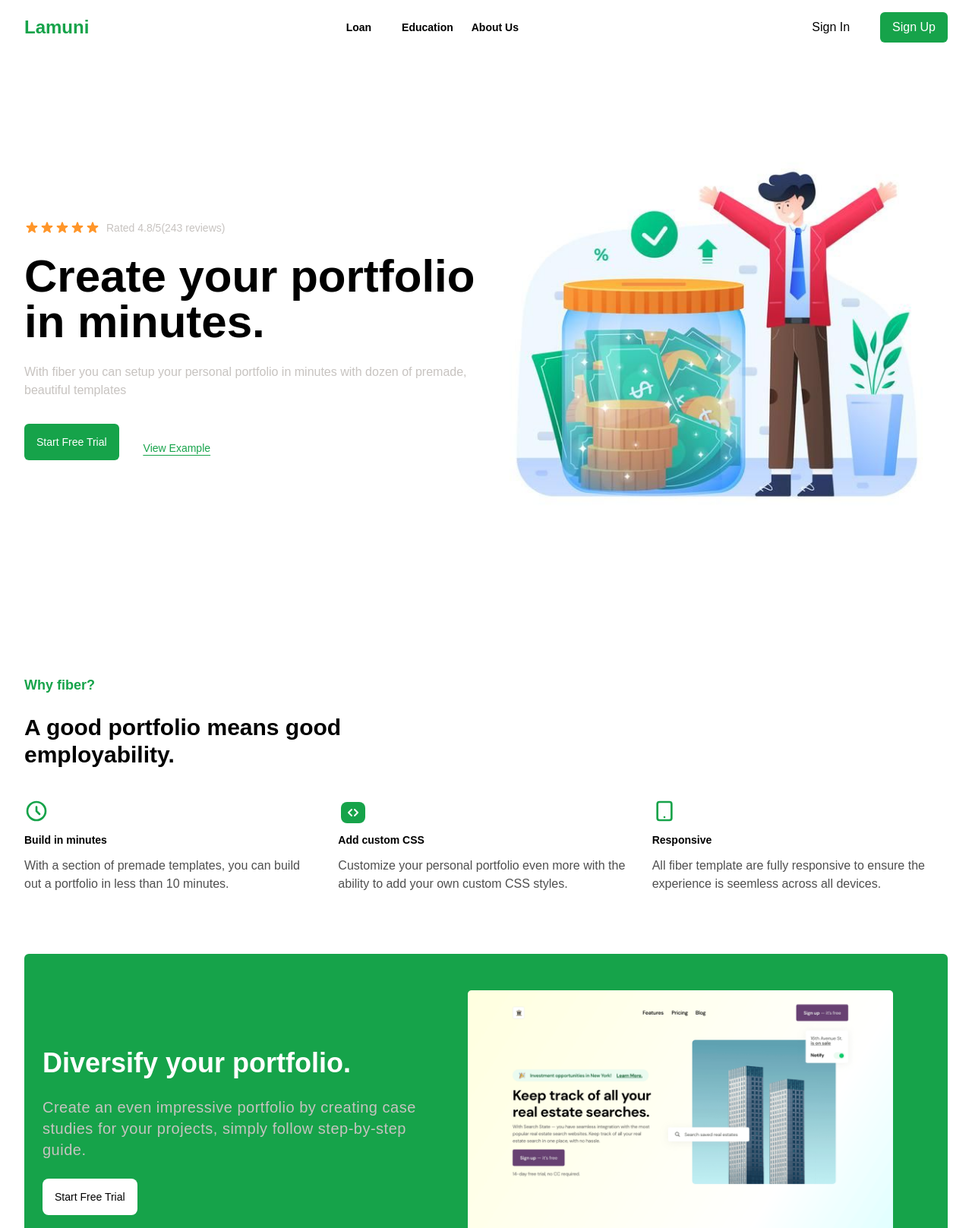
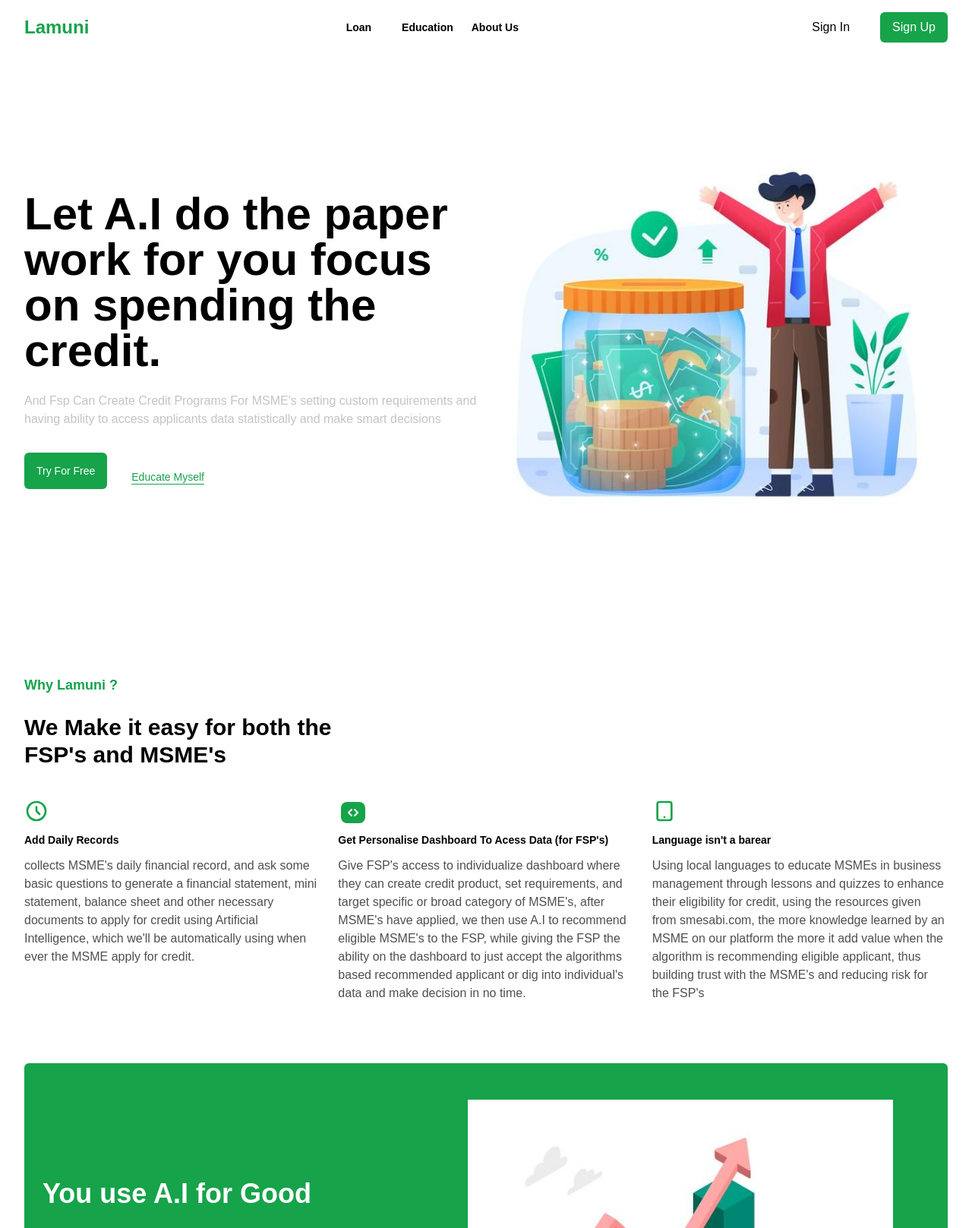
Before and after one commit to Bukharee/Lamuni, a Django app: page /en/ in a window 1280 px wide. Shown: the top 1617 px of the page at 76% size. Run offline with Django 4.2, Linux system fonts and the light colour scheme; some libraries are stand-ins or nearby versions.

Commit message:
Update index.html

```diff
--- a/templates/index.html
+++ b/templates/index.html
@@ -1,7 +1,6 @@
 {% extends "base.html" %} {% load static %}
 {% block title %} Lamuni{% endblock %}
 {% block content %}
-<!-- TODO: rephrase the content -->
 <section class="bg-white">
   <div
     class="container mx-auto px-8 pt-6 pb-12 flex flex-col-reverse sm:flex-row"
@@ -10,67 +9,14 @@
     <div
       class="flex flex-col items-center justify-center sm:items-start space-y-6"
     >
-      <div class="hidden sm:flex sm:space-x-2">
-        <div class="flex">
-          <svg
-            xmlns="http://www.w3.org/2000/svg"
-            class="h-5 w-5 text-dark-orange"
-            viewBox="0 0 20 20"
-            fill="currentColor"
-          >
-            <path
-              d="M9.049 2.927c.3-.921 1.603-.921 1.902 0l1.07 3.292a1 1 0 00.95.69h3.462c.969 0 1.371 1.24.588 1.81l-2.8 2.034a1 1 0 00-.364 1.118l1.07 3.292c.3.921-.755 1.688-1.54 1.118l-2.8-2.034a1 1 0 00-1.175 0l-2.8 2.034c-.784.57-1.838-.197-1.539-1.118l1.07-3.292a1 1 0 00-.364-1.118L2.98 8.72c-.783-.57-.38-1.81.588-1.81h3.461a1 1 0 00.951-.69l1.07-3.292z"
-            />
-          </svg>
-          <svg
-            xmlns="http://www.w3.org/2000/svg"
-            class="h-5 w-5 text-dark-orange"
-            viewBox="0 0 20 20"
-            fill="currentColor"
-          >
-            <path
-              d="M9.049 2.927c.3-.921 1.603-.921 1.902 0l1.07 3.292a1 1 0 00.95.69h3.462c.969 0 1.371 1.24.588 1.81l-2.8 2.034a1 1 0 00-.364 1.118l1.07 3.292c.3.921-.755 1.688-1.54 1.118l-2.8-2.034a1 1 0 00-1.175 0l-2.8 2.034c-.784.57-1.838-.197-1.539-1.118l1.07-3.292a1 1 0 00-.364-1.118L2.98 8.72c-.783-.57-.38-1.81.588-1.81h3.461a1 1 0 00.951-.69l1.07-3.292z"
-            />
-          </svg>
-          <svg
-            xmlns="http://www.w3.org/2000/svg"
-            class="h-5 w-5 text-dark-orange"
-            viewBox="0 0 20 20"
-            fill="currentColor"
-          >
-            <path
-              d="M9.049 2.927c.3-.921 1.603-.921 1.902 0l1.07 3.292a1 1 0 00.95.69h3.462c.969 0 1.371 1.24.588 1.81l-2.8 2.034a1 1 0 00-.364 1.118l1.07 3.292c.3.921-.755 1.688-1.54 1.118l-2.8-2.034a1 1 0 00-1.175 0l-2.8 2.034c-.784.57-1.838-.197-1.539-1.118l1.07-3.292a1 1 0 00-.364-1.118L2.98 8.72c-.783-.57-.38-1.81.588-1.81h3.461a1 1 0 00.951-.69l1.07-3.292z"
-            />
-          </svg>
-          <svg
-            xmlns="http://www.w3.org/2000/svg"
-            class="h-5 w-5 text-dark-orange"
-            viewBox="0 0 20 20"
-            fill="currentColor"
-          >
-            <path
-              d="M9.049 2.927c.3-.921 1.603-.921 1.902 0l1.07 3.292a1 1 0 00.95.69h3.462c.969 0 1.371 1.24.588 1.81l-2.8 2.034a1 1 0 00-.364 1.118l1.07 3.292c.3.921-.755 1.688-1.54 1.118l-2.8-2.034a1 1 0 00-1.175 0l-2.8 2.034c-.784.57-1.838-.197-1.539-1.118l1.07-3.292a1 1 0 00-.364-1.118L2.98 8.72c-.783-.57-.38-1.81.588-1.81h3.461a1 1 0 00.951-.69l1.07-3.292z"
-            />
-          </svg>
-          <svg
-            xmlns="http://www.w3.org/2000/svg"
-            class="h-5 w-5 text-dark-orange"
-            viewBox="0 0 20 20"
-            fill="currentColor"
-          >
-            <path
-              d="M9.049 2.927c.3-.921 1.603-.921 1.902 0l1.07 3.292a1 1 0 00.95.69h3.462c.969 0 1.371 1.24.588 1.81l-2.8 2.034a1 1 0 00-.364 1.118l1.07 3.292c.3.921-.755 1.688-1.54 1.118l-2.8-2.034a1 1 0 00-1.175 0l-2.8 2.034c-.784.57-1.838-.197-1.539-1.118l1.07-3.292a1 1 0 00-.364-1.118L2.98 8.72c-.783-.57-.38-1.81.588-1.81h3.461a1 1 0 00.951-.69l1.07-3.292z"
-            />
-          </svg>
-        </div>
-        <span class="text-sm text-light-gray">Rated 4.8/5(243 reviews)</span>
-      </div>
+
       <h2 class="text-3xl md:text-5xl lg:text-6xl font-bold">
-        Create your portfolio in minutes.
+        Let A.I do the paper work for you focus on spending the credit.
       </h2>
       <p class="text-xs sm:text-base text-light-gray">
-        With fiber you can setup your personal portfolio in minutes with dozen
-        of premade, beautiful templates
+        And Fsp Can Create Credit Programs For MSME's setting custom
+        requirements and having ability to access applicants data statistically
+        and make smart decisions
       </p>
       <div
         class="flex flex-col space-y-4 sm:flex-row sm:space-x-4 items-center"
@@ -78,12 +24,12 @@
         <button
           class="px-12 py-3 sm:px-4 sm:py-3 bg-dark-green hover:bg-light-green rounded-md text-white"
         >
-          <a href="#" class="text-sm">Start Free Trial</a>
+          <a href="#" class="text-sm">Try For Free</a>
         </button>
         <p
           class="px-12 py-3 sm:px-4 sm:py-3 underline underline-offset-4 text-dark-green hover:text-light-green rounded-md"
         >
-          <a href="#" class="text-sm">View Example</a>
+          <a href="#" class="text-sm">Educate Myself</a>
         </p>
       </div>
     </div>
@@ -100,9 +46,9 @@
 <section>
   <div class="container mx-auto px-8 py-12 mt-6">
     <div class="flex flex-col space-y-6">
-      <h3 class="font-bold text-lg text-dark-green">Why fiber?</h3>
+      <h3 class="font-bold text-lg text-dark-green">Why Lamuni ?</h3>
       <h2 class="font-bold text-2xl sm:text-3xl max-w-md">
-        A good portfolio means good employability.
+        We Make it easy for both the FSP's and MSME's
       </h2>
     </div>
     <!-- grid -->
@@ -125,10 +71,14 @@
             />
           </svg>
         </span>
-        <h4 class="text-sm font-bold">Build in minutes</h4>
+        <h4 class="text-sm font-bold">Add Daily Records</h4>
         <p class="text-dark-gray font-light">
-          With a section of premade templates, you can build out a portfolio in
-          less than 10 minutes.
+collects MSME's daily financial record, and ask some basic questions to generate
+a financial statement, mini statement, balance
+sheet and other necessary documents to apply for
+credit using Artificial Intelligence, which we'll be
+automatically using when ever the MSME apply for
+credit.
         </p>
       </div>
       <!-- grid 2 -->
@@ -161,10 +111,18 @@
             />
           </svg>
         </span>
-        <h4 class="text-sm font-bold">Add custom CSS</h4>
+        <h4 class="text-sm font-bold">Get Personalise Dashboard To Acess Data (for FSP's)</h4>
         <p class="text-dark-gray font-light">
-          Customize your personal portfolio even more with the ability to add
-          your own custom CSS styles.
+          Give FSP's access to individualize dashboard
+where they can create credit product, set
+requirements, and target specific or broad
+category of MSME's, after MSME's have applied, we
+then use A.I to recommend eligible MSME's to the
+FSP,  while giving the FSP the ability on the
+dashboard to just accept the algorithms based
+recommended applicant or dig into individual's
+data and make decision in no time.
+
         </p>
       </div>
       <!-- grid 3 -->
@@ -185,10 +143,18 @@
             />
           </svg>
         </span>
-        <h4 class="text-sm font-bold">Responsive</h4>
+        <h4 class="text-sm font-bold">Language isn't a barear</h4>
         <p class="text-dark-gray font-light">
-          All fiber template are fully responsive to ensure the experience is
-          seemless across all devices.
+     Using local languages to educate MSMEs in
+business management through lessons and
+quizzes to enhance their eligibility for credit, using
+the resources given from smesabi.com, the more
+knowledge learned by an MSME on our platform
+the more it add value when the algorithm is
+recommending eligible applicant, thus building
+trust with the MSME's and reducing risk for the
+FSP's
+
         </p>
       </div>
     </div>
@@ -200,19 +166,21 @@
         <h2
           class="font-bold text-2xl sm:text-3xl md:text-4xl max-w-md text-white"
         >
-          Diversify your portfolio.
+          You use A.I for Good
         </h2>
         <p
           class="text-light-gray max-w-lg font-light text-lg sm:text-xl tracking-wide"
         >
-          Create an even impressive portfolio by creating case studies for your
-          projects, simply follow step-by-step guide.
+     Unbiased A.I based algorithm that uses several factors such as MSME's record keeping, sector,
+specific needs, past history of credit repayment, verification and
+come up with a credit eligibility score, thus reducing risk for the
+FSP's and equally making it easy for MSME's to access credit
         </p>
         <div class="flex flex-row items-center sm:items-start">
           <button
             class="px-12 py-3 sm:px-4 sm:py-3 bg-white rounded-lg text-dark-purple"
           >
-            <a href="#" class="text-sm">Start Free Trial</a>
+            <a href="/accounts/signup" class="text-sm">Start Free Trial</a>
           </button>
         </div>
       </div>
@@ -221,7 +189,7 @@
       <div class="flex-none px-6 h-38 sm:w-2/4 mt-12">
         <img
           class="h-full"
-          src="{% static 'img/Page Image.png' %}"
+          src="{% static '/img/photo/finance.jpeg' %}"
           alt="Image"
         />
       </div>
@@ -230,107 +198,7 @@
     <!-- <div
           class="mt-16 flex flex-col sm:flex-row sm:space-x-12 justify-around items-center"
         > -->
-    <div
-      class="my-6 mt-12 grid grid-cols-1 sm:grid-cols-2 md:grid-cols-3 gap-6 md:gap-12"
-    >
-      <!-- item 1 -->
-      <div
-        class="flex mx-auto flex-col space-y-6 max-w-md border border-light-gray rounded-md p-6 mb-6"
-      >
-        <div class="flex justify-start space-x-4 items-center">
-          <img src="{% static 'img/User Avatar 2.svg' %}" alt="user" />
-          <div>
-            <h4
-              class="text-dark-green font-bold text-sm text-left lg:text-base"
-            >
-              Sarah Andrews
-            </h4>
-            <span class="text-dark-gray font-light text-sm lg:text-base"
-              >$100k in revenue</span
-            >
-          </div>
-        </div>
-        <div>
-          <p class="font-light text-dark-gray text-sm lg:text-base">
-            Setting up my portfolio on fiber tool no more than 10 minutes. Since
-            then, my portfolio have attracted a lot of clients and made me more
-            than 100k.
-          </p>
-        </div>
-        <div class="flex justify-center py-4">
-          <button
-            class="px-4 py-2 sm:px-6 w-full border border-light-gray font-bold text-dark-green text-sm"
-          >
-            <a href="#">View Sarah's Portfolio</a>
-          </button>
-        </div>
-      </div>
-      <!-- item 2 -->
-      <div
-        class="flex mx-auto flex-col space-y-6 max-w-md border border-light-gray rounded-md p-6 mb-6"
-      >
-        <div class="flex justify-start space-x-4 items-center">
-          <img src="{% static 'img/User Avatar 2.svg' %}" alt="user" />
-          <div>
-            <h4
-              class="text-dark-green font-bold text-sm text-left lg:text-base"
-            >
-              Sarah Andrews
-            </h4>
-            <span class="text-dark-gray font-light text-sm lg:text-base"
-              >$100k in revenue</span
-            >
-          </div>
-        </div>
-        <div>
-          <p class="font-light text-dark-gray text-sm lg:text-base">
-            Setting up my portfolio on fiber tool no more than 10 minutes. Since
-            then, my portfolio have attracted a lot of clients and made me more
-            than 100k.
-          </p>
-        </div>
-        <div class="flex justify-center py-4">
-          <button
-            class="px-4 py-2 sm:px-6 w-full border border-light-gray font-bold text-dark-green text-sm"
-          >
-            <a href="#">View Sarah's Portfolio</a>
-          </button>
-        </div>
-      </div>
 
-      <!-- item 3 -->
-      <div
-        class="flex mx-auto flex-col space-y-6 max-w-md border border-light-gray rounded-md p-6 mb-6"
-      >
-        <div class="flex justify-start space-x-4 items-center">
-          <img src="{% static 'img/User Avatar 2.svg' %}" alt="user" />
-          <div>
-            <h4
-              class="text-dark-green font-bold text-sm text-left lg:text-base"
-            >
-              Sarah Andrews
-            </h4>
-            <span class="text-dark-gray font-light text-sm lg:text-base"
-              >$100k in revenue</span
-            >
-          </div>
-        </div>
-        <div>
-          <p class="font-light text-dark-gray text-sm lg:text-base">
-            Setting up my portfolio on fiber tool no more than 10 minutes. Since
-            then, my portfolio have attracted a lot of clients and made me more
-            than 100k.
-          </p>
-        </div>
-        <div class="flex justify-center py-4">
-          <button
-            class="px-4 py-2 sm:px-6 w-full border border-light-gray font-bold text-dark-green text-sm"
-          >
-            <a href="#">View Sarah's Portfolio</a>
-          </button>
-        </div>
-      </div>
-    </div>
   </div>
 </section>
 
```
